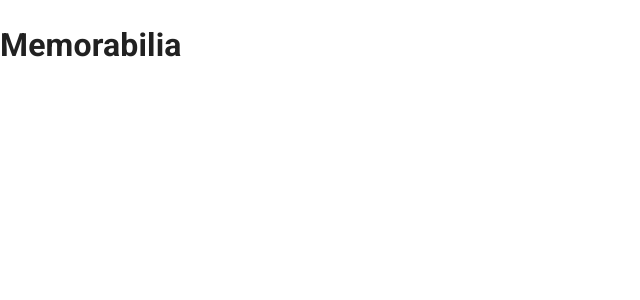
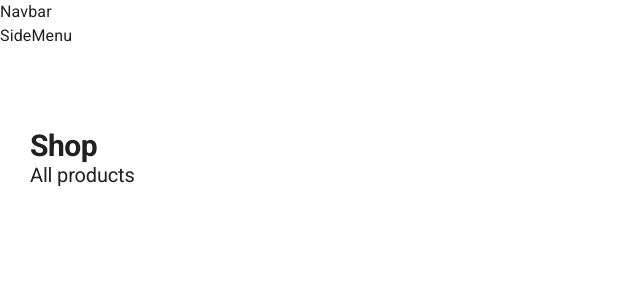
Before and after one commit to cdcalderon/memorabilia, a Next.js app: page / in a window 1280 px wide. Shown: the top 300 px of the page, without its empty margins (0-640 px from the left). Built offline with nearby package versions, Linux system fonts and the light colour scheme.

Commit message:
add layout base elements

```diff
--- /dev/null
+++ b/components/layouts/ShopLayout.tsx
@@ -0,0 +1,46 @@
+import Head from 'next/head'
+import { FC } from 'react'
+import { Navbar, SideMenu } from '../ui'
+
+interface Props {
+    title: string
+    pageDescription: string
+    imageFullUrl?: string
+    children: any
+}
+
+export const ShopLayout: FC<Props> = ({ children, title, pageDescription, imageFullUrl }) => {
+    return (
+        <>
+            <Head>
+                <title>{title}</title>
+
+                <meta name="description" content={pageDescription} />
+
+                <meta name="og:title" content={title} />
+                <meta name="og:description" content={pageDescription} />
+
+                {imageFullUrl && <meta name="og:image" content={imageFullUrl} />}
+            </Head>
+
+            <nav>
+                <Navbar />
+            </nav>
+
+            <SideMenu />
+
+            <main
+                style={{
+                    margin: '80px auto',
+                    maxWidth: '1440px',
+                    padding: '0px 30px',
+                }}
+            >
+                {children}
+            </main>
+
+            {/* Footer */}
+            <footer>{/* TODO: mi custom footer */}</footer>
+        </>
+    )
+}
--- /dev/null
+++ b/components/layouts/index.ts
@@ -0,0 +1 @@
+export * from './ShopLayout'
--- /dev/null
+++ b/components/ui/ItemCounter.tsx
@@ -0,0 +1,5 @@
+import React from 'react'
+
+export const ItemCounter = () => {
+    return <div>ItemCounter</div>
+}
--- /dev/null
+++ b/components/ui/Navbar.tsx
@@ -0,0 +1,5 @@
+import React from 'react'
+
+export const Navbar = () => {
+    return <div>Navbar</div>
+}
--- /dev/null
+++ b/components/ui/SideMenu.tsx
@@ -0,0 +1,5 @@
+import React from 'react'
+
+export const SideMenu = () => {
+    return <div>SideMenu</div>
+}
--- /dev/null
+++ b/components/ui/index.ts
@@ -0,0 +1,3 @@
+export * from './Navbar'
+export * from './ItemCounter'
+export * from './SideMenu'
--- a/pages/index.tsx
+++ b/pages/index.tsx
@@ -1,10 +1,24 @@
+import { Typography } from '@mui/material'
 import type { NextPage } from 'next'
 import Head from 'next/head'
 import Image from 'next/image'
+import { ShopLayout } from '../components/layouts'
 import styles from '../styles/Home.module.css'
 
 const Home: NextPage = () => {
-    return <h1>Memorabilia</h1>
+    return (
+        <ShopLayout
+            title={'Memorabilia - Home'}
+            pageDescription={'The best source for memorabilia'}
+        >
+            <Typography variant="h1" component="h1">
+                Shop
+            </Typography>
+            <Typography variant="h2" sx={{ mb: 1 }}>
+                All products
+            </Typography>
+        </ShopLayout>
+    )
 }
 
 export default Home
```
